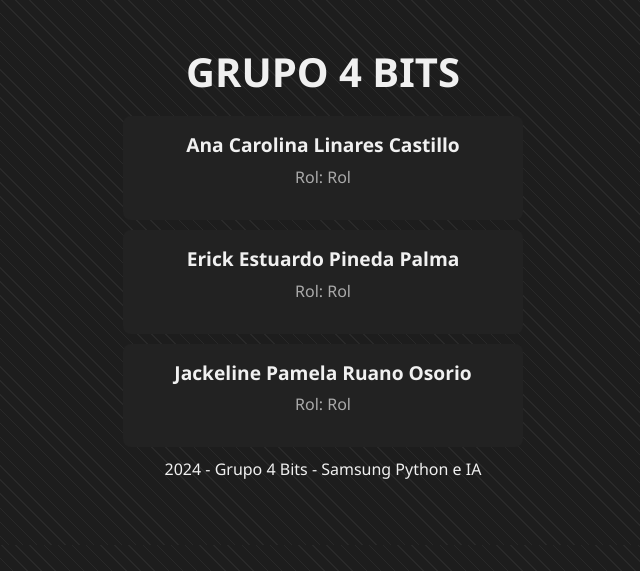
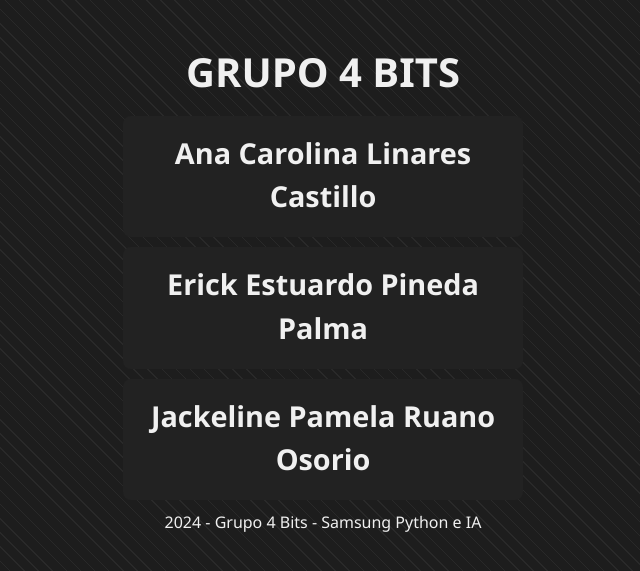
Before and after one commit to Streelet/Football_Data_Analysis_SIC, a Flask app: page /credits in a window 1280 px wide. Shown: the top 571 px of the page, without its empty margins (317-957 px from the left). Run offline with Flask 3, Linux system fonts and the light colour scheme.

Commit message:
Update credits.html

```diff
--- a/templates/credits.html
+++ b/templates/credits.html
@@ -33,7 +33,7 @@
             max-width: 400px;
         }
         .person-name {
-            font-size: 1.2rem;
+            font-size: 1.8rem;
             font-weight: bold;
             margin-bottom: 5px;
         }
@@ -55,17 +55,17 @@
             <!-- Persona 1 -->
             <div class="person-card">
                 <p class="person-name">Ana Carolina Linares Castillo</p>
-                <p class="person-role">Rol: Rol</p>
+
             </div>
             <!-- Persona 2 -->
             <div class="person-card">
                 <p class="person-name">Erick Estuardo Pineda Palma</p>
-                <p class="person-role">Rol: Rol</p>
+
             </div>
             <!-- Persona 3 -->
             <div class="person-card">
                 <p class="person-name">Jackeline Pamela Ruano Osorio</p>
-                <p class="person-role">Rol: Rol</p>
+
             </div>
             <p>
                 2024 - Grupo 4 Bits - Samsung Python e IA
```
